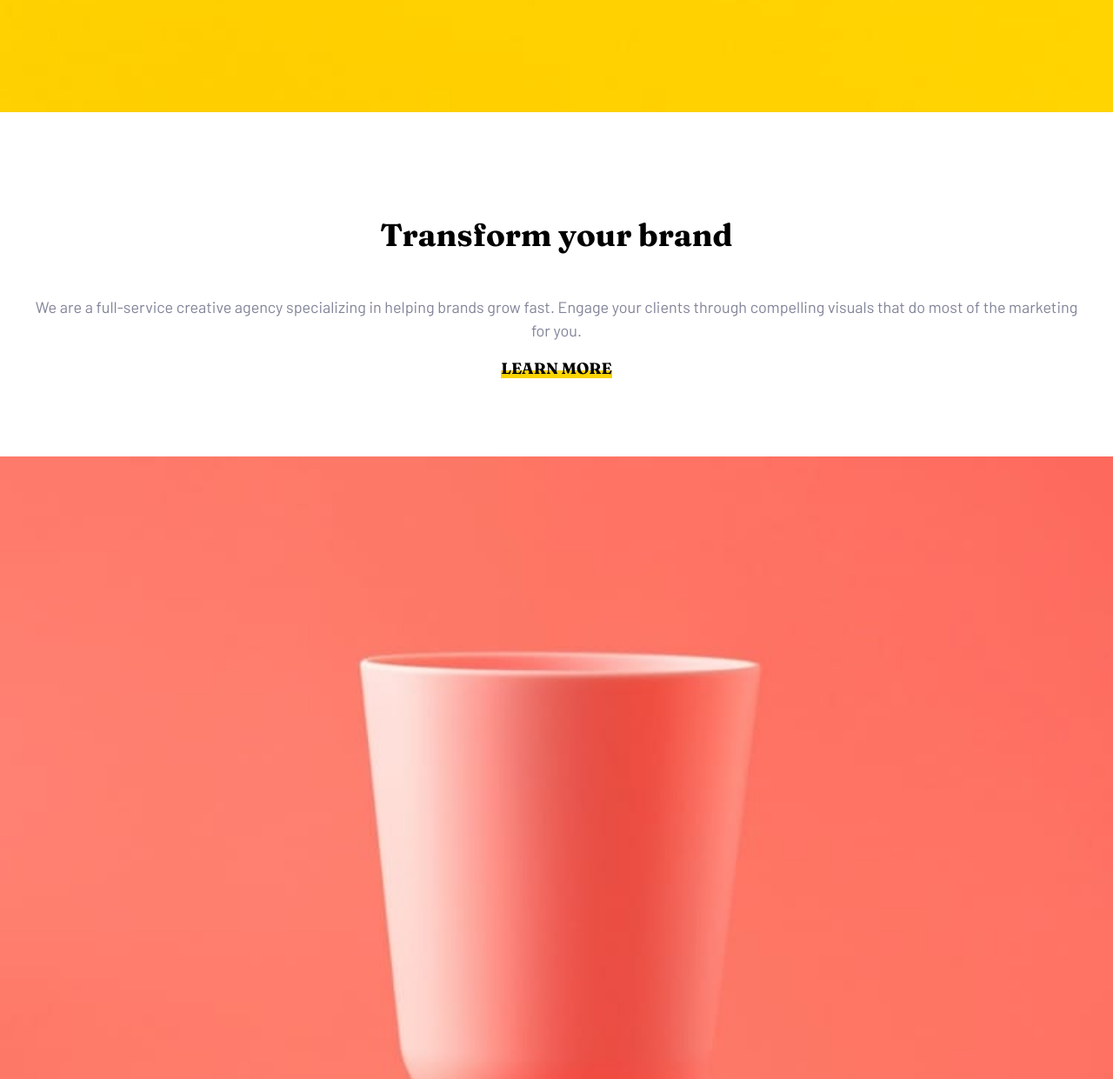
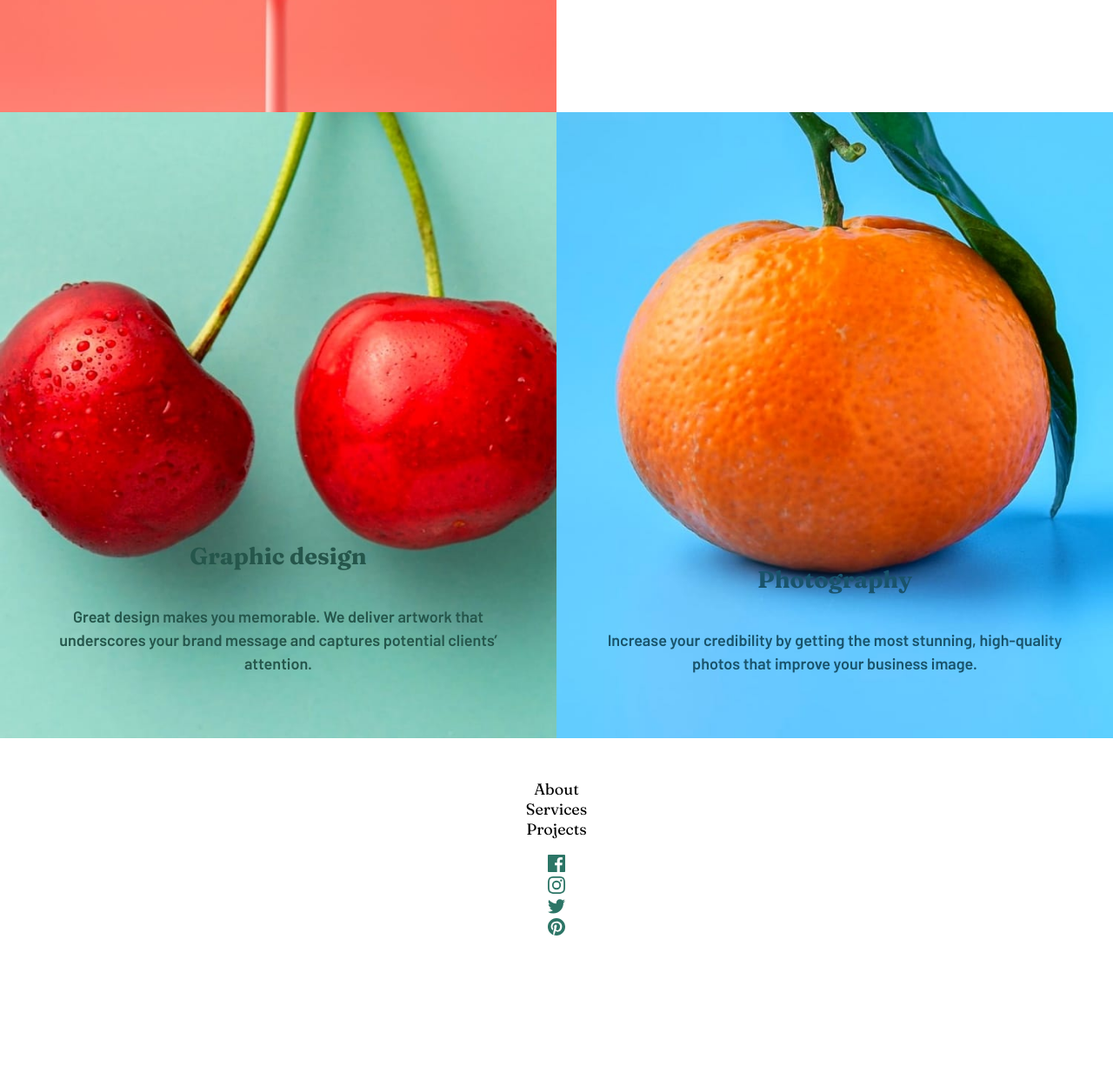
Before and after one commit to PawelObrzut/sunnyside-FM-challange, a plain HTML site: page index.html in a window 1280 px wide. Shown: the part 1476-2717 px from the top of the page at 87% size. After the commit the page ends 2575 px from the top, so only its background shows below. Drawn offline with Linux system fonts and the light colour scheme.

Commit message:
improves grid layout

```diff
--- a/index.html
+++ b/index.html
@@ -79,9 +79,9 @@
       </div>
 
       <div class="values--card extras photography">
-        <h3>
+        <h2>
           Photography
-        </h3>
+        </h2>
         <p>
           Increase your credibility by getting the most stunning, high-quality photos that improve your business image.
         </p>
--- a/styles.css
+++ b/styles.css
@@ -145,19 +145,16 @@ header {
 }
 
 .card-spacing {
-  padding: 2rem;
-  min-height: 22rem;
+  padding: 6rem 2rem;
 }
 
 .description {
   color: var(--gray);
 }
 
-.values img {
-  display: block;
+.values--card img {
   object-fit: cover;
-  width: 100%;
-  max-height: 100%;
+  max-width: 100%;
 }
 
 .values a {
@@ -192,6 +189,7 @@ header {
 
 .extras {
   background-position: center;
+  background-position-y: top;
   background-size: cover;
   background-repeat: no-repeat;
   min-height: 40rem;
@@ -227,6 +225,7 @@ header {
     padding-top: 0;
     padding-right: 2rem;
   }
+
   .navbar--list {
     display: flex;
     position: relative;
@@ -234,12 +233,9 @@ header {
     background-color: transparent;
     color: var(--white);
     width: fit-content;
-
-
     top: 0;
     left: 0;
     height: fit-content;
-
     visibility: visible;
   }
 
@@ -256,3 +252,61 @@ header {
     font-size: 2.5rem;
   }
 }
+
+@media (width > 691px) {
+  h2 {
+    font-size: 1.25rem;
+  }
+
+  p, a {
+    font-size: 0.9rem;
+  }
+
+  .card-spacing {
+    padding: 1rem;
+    height: fit-content;
+  }
+
+  .values {
+    display: grid;
+    grid-template-columns: 1fr 1fr;
+  }
+
+  .values--card:nth-child(2) {
+    order: 1;
+  }
+
+  .values--card:nth-child(1) {
+    order: 2;
+  }
+
+  .values--card:nth-child(3) {
+    order: 3;
+  }
+
+  .values--card:nth-child(4) {
+    order: 4;
+  }
+
+  .values--card:nth-child(5) {
+    order: 5;
+  }
+
+  .values--card:nth-child(6) {
+    order: 6;
+  }
+}
+
+@media (width > 900px) {
+  h2 {
+    font-size: 1.5rem;
+  }
+
+  p, a {
+    font-size: 1rem;
+  }
+
+  .card-spacing {
+    padding: 2rem;
+  }
+}
```
